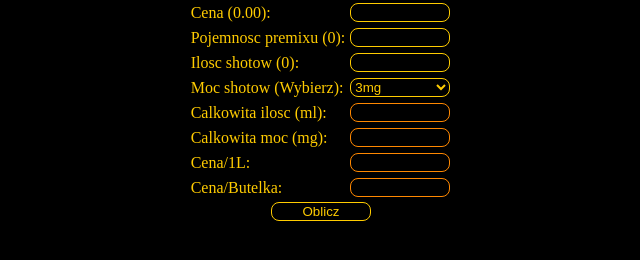
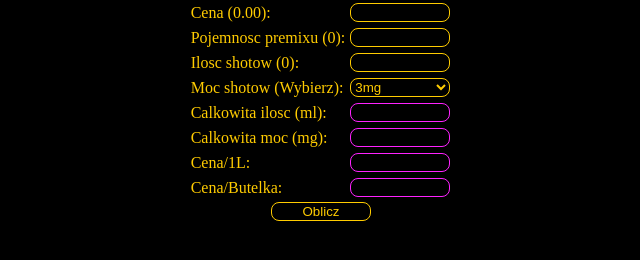
Before and after one commit to TheIngty/calcliquid, a plain HTML site: page index.html in a window 1280 px wide. Shown: the part 38-298 px from the top of the page, without its empty margins (319-959 px from the left). Drawn offline with Linux system fonts and the light colour scheme.

Commit message:
Update index.html

```diff
--- a/index.html
+++ b/index.html
@@ -29,8 +29,8 @@
         color: #fc0;
       }
       input[type=text][disabled]{
-        border: #f80 1px solid;
-        color: #f80;
+        border: #f2f 1px solid;
+        color: #f2f;
       }
       input{
         padding-left: 5px;
```
